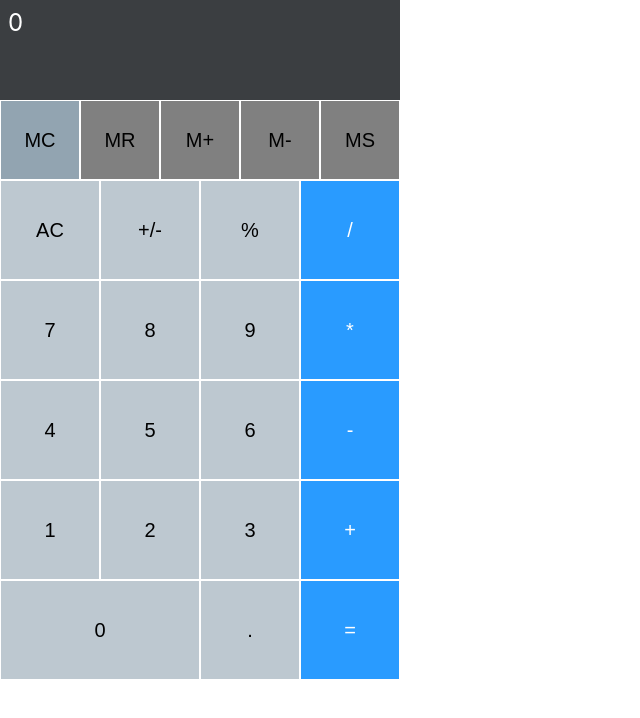
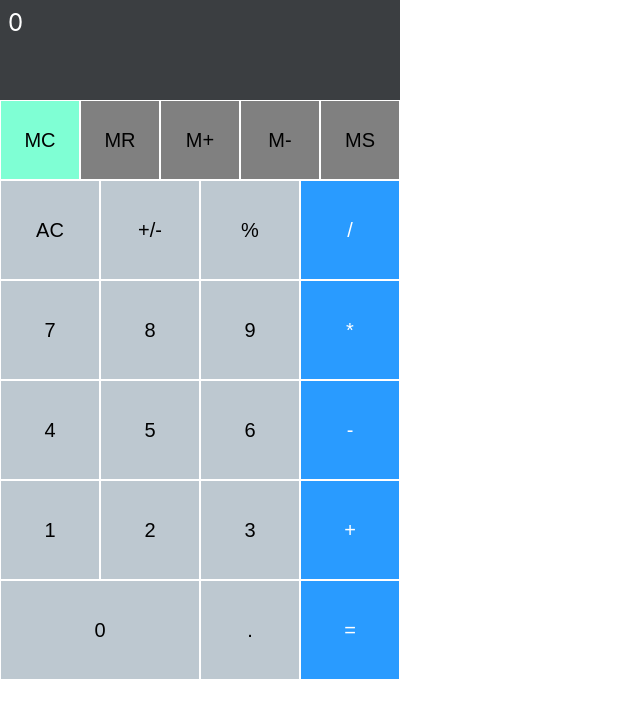
Before and after one commit to amirhallaji/React-Calculator, a React (Create React App) app: page / in a window 1280 px wide. In both pictures the pointer is over the button "MC". Shown: the top 718 px of the page, without its empty margins (0-640 px from the left). Built offline with nearby package versions, Linux system fonts and the light colour scheme.

Commit message:
project finished.

```diff
--- a/src/App.css
+++ b/src/App.css
@@ -40,6 +40,10 @@
   width: 80px;
   height: 80px;
   background-color:grey;
+}
+
+.mem:hover {
+  background-color:aquamarine;
 }
 
 @media screen and (max-width: 400px) {
```
